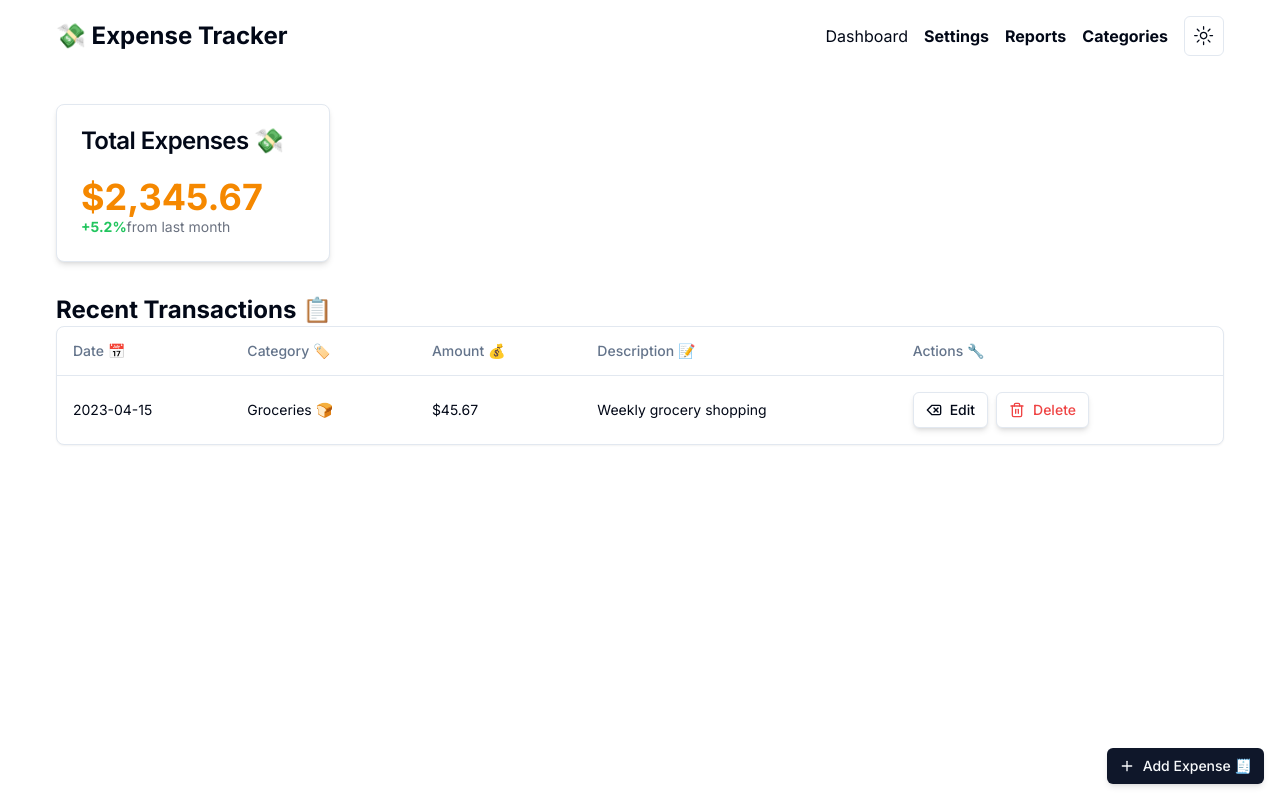
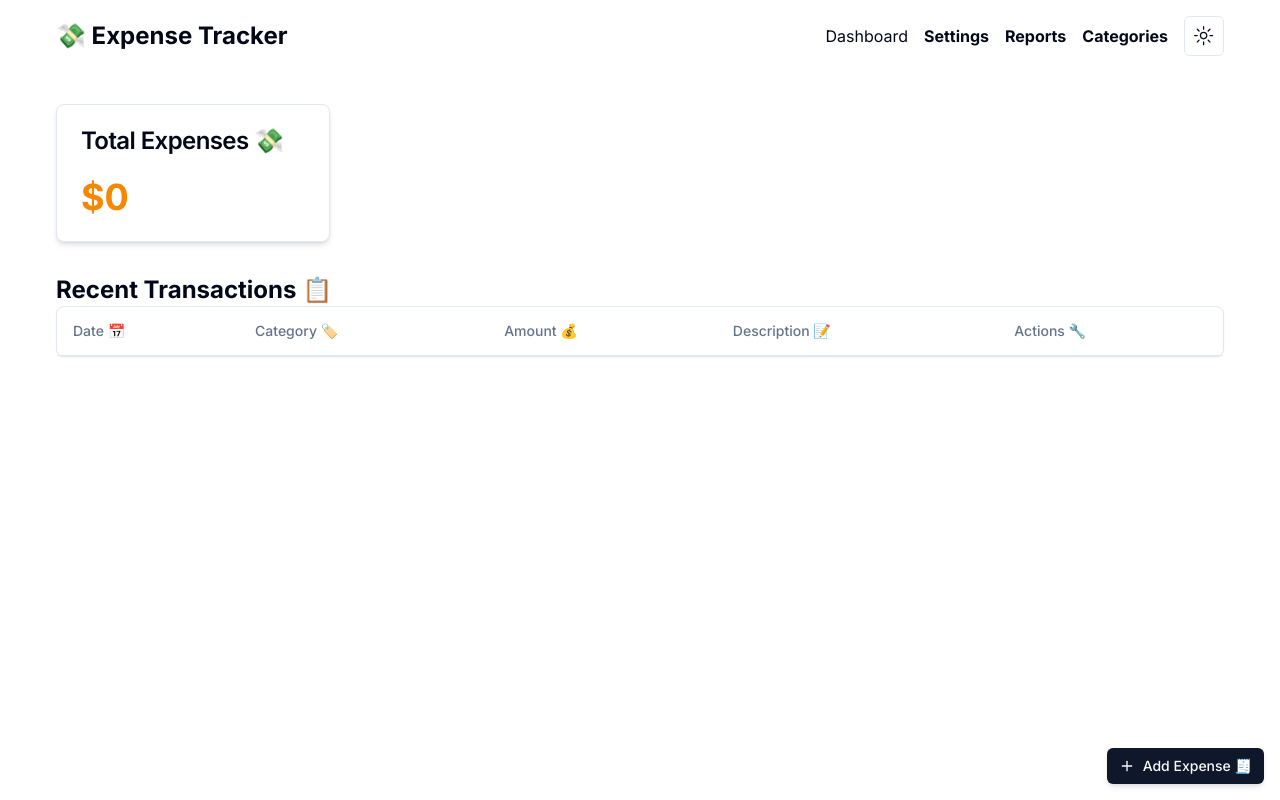
Before and after one commit to BhargavDetroja/Expense-Tracker, a Next.js app: page / in a window 1280 px wide. Built offline with nearby package versions, Linux system fonts and the light colour scheme.

Commit message:
chore: Add expense routes and API handlers for getting and adding expenses

```diff
--- /dev/null
+++ b/src/app/api/expance/[id]/route.ts
@@ -0,0 +1,18 @@
+import { getExpense, getExpenses } from "@/lib/data";
+import { NextApiRequest } from "next";
+import { NextResponse } from "next/server";
+
+// get
+export const GET = async (req: Request, res: NextResponse) => {
+
+    // try {
+       const id = req.url.split('/expance/')[1]
+       console.log(id);
+        const expense = getExpense(id)
+        return NextResponse.json({ data: expense, message: "Get Data" }, { status: 200 })
+
+    // } catch (error) {
+    //     return NextResponse.json({ error: error }, { status: 500 })
+    // }
+
+}
--- /dev/null
+++ b/src/app/api/expance/route.ts
@@ -0,0 +1,27 @@
+import { addExpense, getExpenses } from "@/lib/data";
+import { NextResponse } from "next/server"
+
+export const GET = async (req: Request, res: Response) => {
+
+    try {
+        const expense = getExpenses();
+        return NextResponse.json({ data: expense, message: "Get Data" }, { status: 200 })
+
+    } catch (error) {
+        return NextResponse.json({ error: error }, { status: 500 })
+    }
+
+}
+
+export const POST = async (req: Request, res: Response) => {
+    try {
+
+        const { amount,description,date,category,note } = await req.json();
+        const body = { id: Date.now().toString(),amount,description,date,category,note }
+        addExpense(body);
+        return NextResponse.json({ message: "Data Added", expense : body }, { status: 201 })
+
+    } catch (error) {
+        return NextResponse.json({ error: error }, { status: 500 })
+    }
+}
--- a/src/components/DashboardTable.tsx
+++ b/src/components/DashboardTable.tsx
@@ -9,6 +9,8 @@ import {
   Table,
 } from "@/components/ui/table";
 import { Button } from "@/components/ui/button";
+import { getExpenses } from "@/lib/data";
+const expenses = getExpenses();
 
 const DashboardTable = () => {
   return (
@@ -24,7 +26,7 @@ const DashboardTable = () => {
           </TableRow>
         </TableHeader>
         <TableBody>
-          <TableRow>
+          {/* <TableRow>
             <TableCell>2023-04-15</TableCell>
             <TableCell>Groceries 🍞</TableCell>
             <TableCell>$45.67</TableCell>
@@ -47,14 +49,40 @@ const DashboardTable = () => {
                 Delete
               </Button>
             </TableCell>
-          </TableRow>
+          </TableRow> */}
+          {expenses.map((expense, index) => (
+            <TableRow key={expense.id}>
+              <TableCell>{expense.date}</TableCell>
+              <TableCell>{expense.category}</TableCell>
+              <TableCell>{expense.amount}</TableCell>
+              <TableCell>{expense.description}</TableCell>
+              <TableCell className="flex items-center gap-2">
+                <Button
+                  className="shadow-md hover:shadow-lg transition-shadow duration-300"
+                  size="sm"
+                  variant="outline"
+                >
+                  <DeleteIcon className="mr-2 h-4 w-4" />
+                  Edit
+                </Button>
+                <Button
+                  className="text-[#ef4444] shadow-md hover:shadow-lg transition-shadow duration-300"
+                  size="sm"
+                  variant="outline"
+                >
+                  <Trash2Icon className="mr-2 h-4 w-4" />
+                  Delete
+                </Button>
+              </TableCell>
+            </TableRow>
+          ))}
         </TableBody>
       </Table>
     </Card>
   );
 };
 
-function DeleteIcon(props : any) {
+function DeleteIcon(props: any) {
   return (
     <svg
       {...props}
@@ -75,7 +103,7 @@ function DeleteIcon(props : any) {
   );
 }
 
-function PlusIcon(props : any) {
+function PlusIcon(props: any) {
   return (
     <svg
       {...props}
@@ -95,7 +123,7 @@ function PlusIcon(props : any) {
   );
 }
 
-function Trash2Icon(props : any) {
+function Trash2Icon(props: any) {
   return (
     <svg
       {...props}
--- a/src/components/dashboardCard.tsx
+++ b/src/components/dashboardCard.tsx
@@ -1,18 +1,22 @@
 import React from "react";
 import { CardTitle, CardHeader, CardContent, Card } from "@/components/ui/card";
+import { getTotalExpenses } from "@/lib/data";
 
 const DashboardCard = () => {
+
+  const total =getTotalExpenses();
+
   return (
     <Card className="shadow-md hover:shadow-lg transition-shadow duration-300">
       <CardHeader>
         <CardTitle>Total Expenses 💸</CardTitle>
       </CardHeader>
       <CardContent>
-        <div className="text-4xl font-bold text-[#f58800]">$2,345.67</div>
-        <div className="text-sm text-gray-500 dark:text-gray-400">
+        <div className="text-4xl font-bold text-[#f58800]">${total}</div>
+        {/* <div className="text-sm text-gray-500 dark:text-gray-400">
           <span className="font-bold text-[#22c55e]">+5.2%</span>
           from last month
-        </div>
+        </div> */}
       </CardContent>
     </Card>
   );
--- /dev/null
+++ b/src/lib/data.ts
@@ -0,0 +1,34 @@
+type Expanse = {
+    id: string;
+    amount: number;
+    description: string;
+    date: string;
+    category: string;
+    note: string;
+}
+let expense : Expanse[] = [];
+
+export const getExpenses = () => {
+    return expense;
+}
+
+export const addExpense = (newExpense: Expanse) => {
+    expense.push(newExpense);
+}
+
+export const deleteExpense = (id: string) => {
+    expense = expense.filter(exp => exp.id !== id);
+}
+
+export const updateExpense = (id: string, updatedExpense: Expanse) => {
+    expense = expense.map(exp => exp.id === id ? updatedExpense : exp);
+}
+
+export const getExpense = (id: string) => {
+    return expense.find(exp => exp.id === id);
+}
+
+// sum of expenses amounts
+export const getTotalExpenses = () => {
+    return expense.reduce((acc, exp) => acc + exp.amount, 0);
+}
```
Also changed, not shown: src/components/addExp.tsx (line endings or trailing spaces), src/components/tabelBody.tsx (added).
